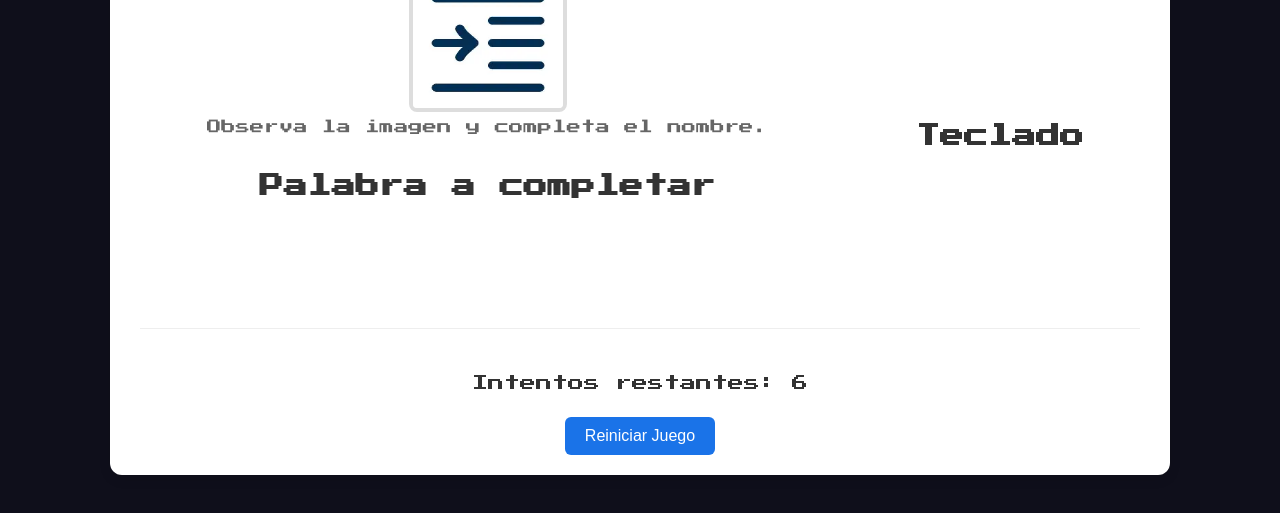
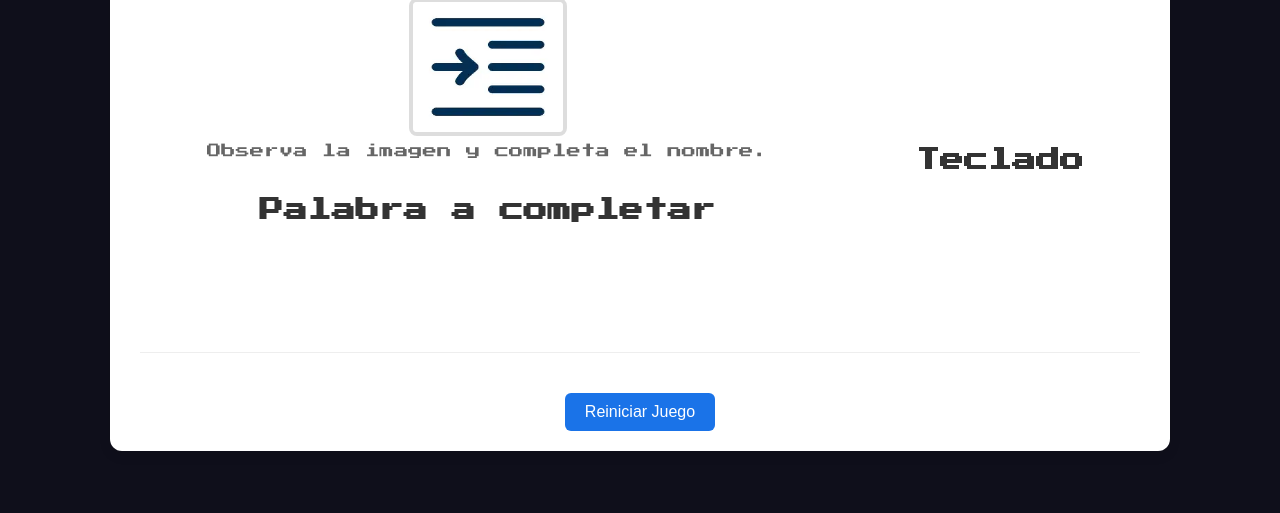
Before and after one commit to LuisJFS/EduGames, a plain HTML site: page index.html in a window 1280 px wide. Shown: the part 241-754 px from the top of the page. Drawn offline with nearby package versions, Linux system fonts and the light colour scheme.

Commit message:
Update index.html

```diff
--- a/index.html
+++ b/index.html
@@ -41,7 +41,6 @@
         </div>
 
         <footer id="game-status">
-            <p>Intentos restantes: <span id="tries-left">6</span></p>
             <button id="reset-button">Reiniciar Juego</button>
         </footer>
 
```
